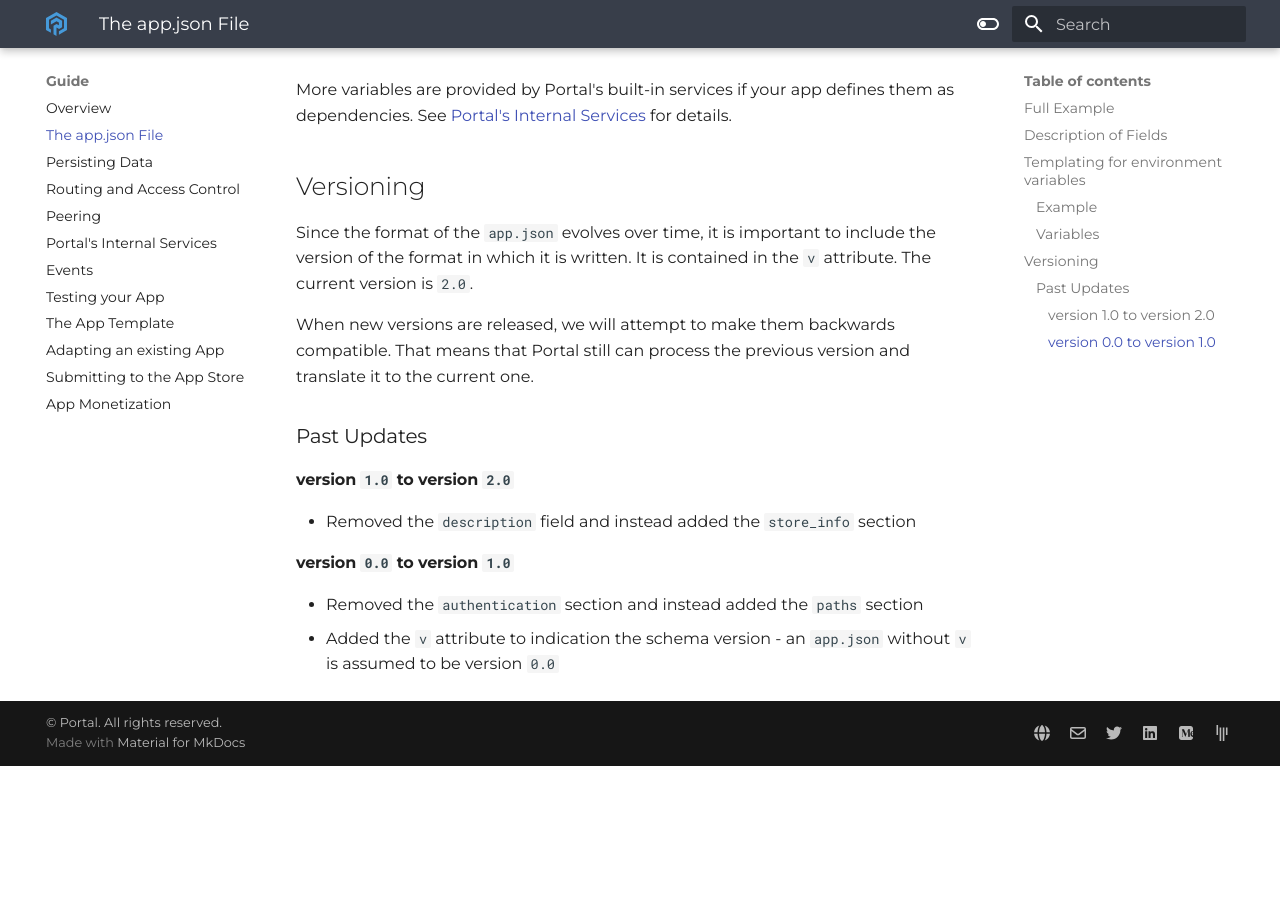
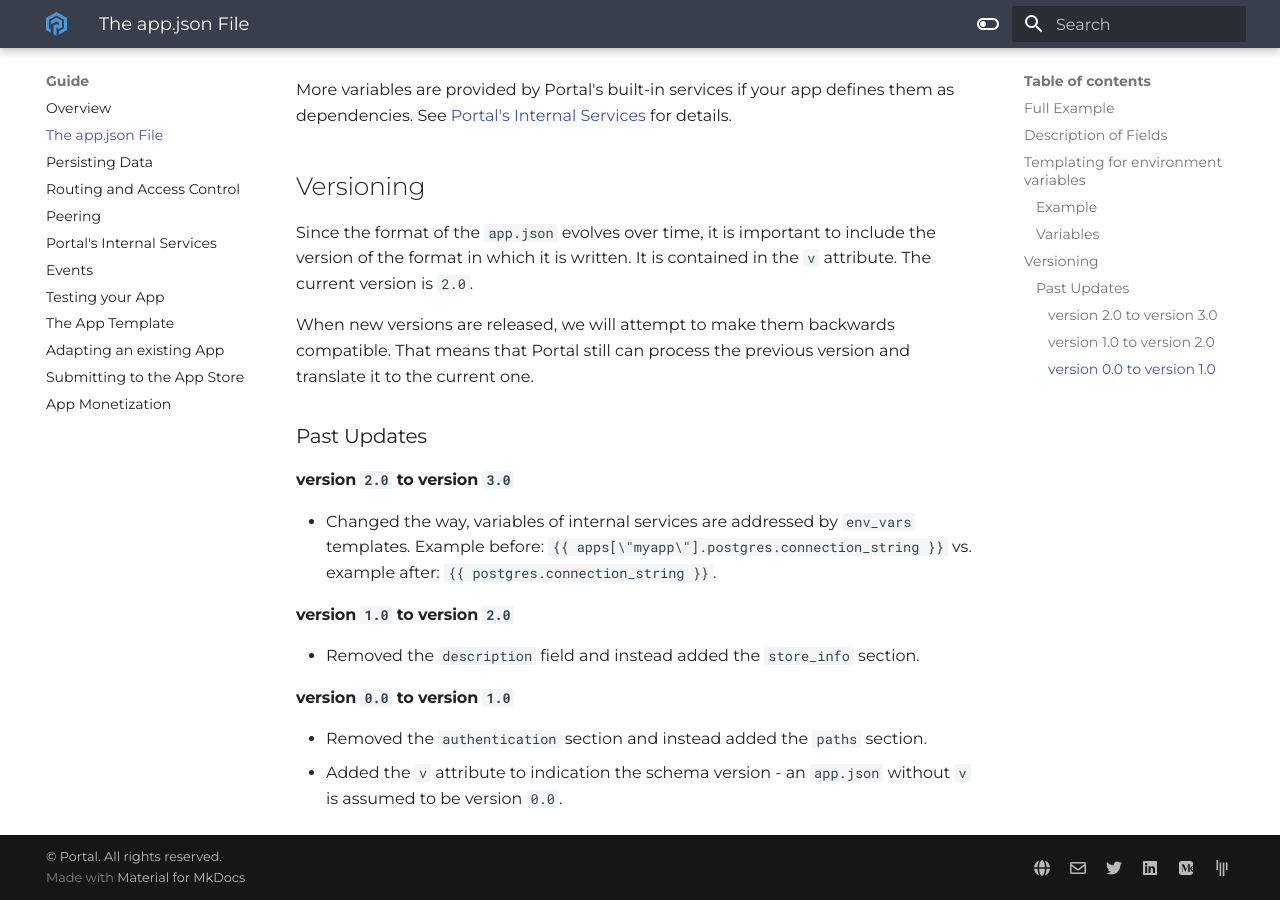
Before and after one commit to FreeshardBase/documentation, an MkDocs documentation site: the page built from docs/app_json.md, in a window 1280 px wide and 900 px high, scrolled down 2895 px. Built offline with MkDocs 1.6.1 and Material for MkDocs 9.7.7, drawn with Linux system fonts in a browser that asks for light colours; before the commit the page ends 3661 px from its top, so only the background shows below that; some of the changed text lies outside the part shown.

Commit message:
update docs regarding app.json v3.0

```diff
--- a/docs/app_json.md
+++ b/docs/app_json.md
@@ -28,7 +28,7 @@ like the official name and a description.
   ],
   "services": ["postgres"],
   "env_vars": {
-    "DATABASE_URL": "{{ apps[\"myapp\"].postgres.connection_string }}",
+    "DATABASE_URL": "{{ postgres.connection_string }}",
     "DEBUG": "true"
   },
   "paths": {
@@ -114,11 +114,15 @@ and translate it to the current one.
 
 ### Past Updates
 
+#### version `2.0` to version `3.0`
+
+* Changed the way, variables of internal services are addressed by `env_vars` templates. Example before: `{{ apps[\"myapp\"].postgres.connection_string }}` vs. example after: `{{ postgres.connection_string }}`.
+
 #### version `1.0` to version `2.0`
 
-* Removed the `description` field and instead added the `store_info` section
+* Removed the `description` field and instead added the `store_info` section.
 
 #### version `0.0` to version `1.0`
 
-* Removed the `authentication` section and instead added the `paths` section
-* Added the `v` attribute to indication the schema version - an `app.json` without `v` is assumed to be version `0.0`
+* Removed the `authentication` section and instead added the `paths` section.
+* Added the `v` attribute to indication the schema version - an `app.json` without `v` is assumed to be version `0.0`.
```
Also changed, not shown: docs/internal_services.md (+2 -2 lines).
